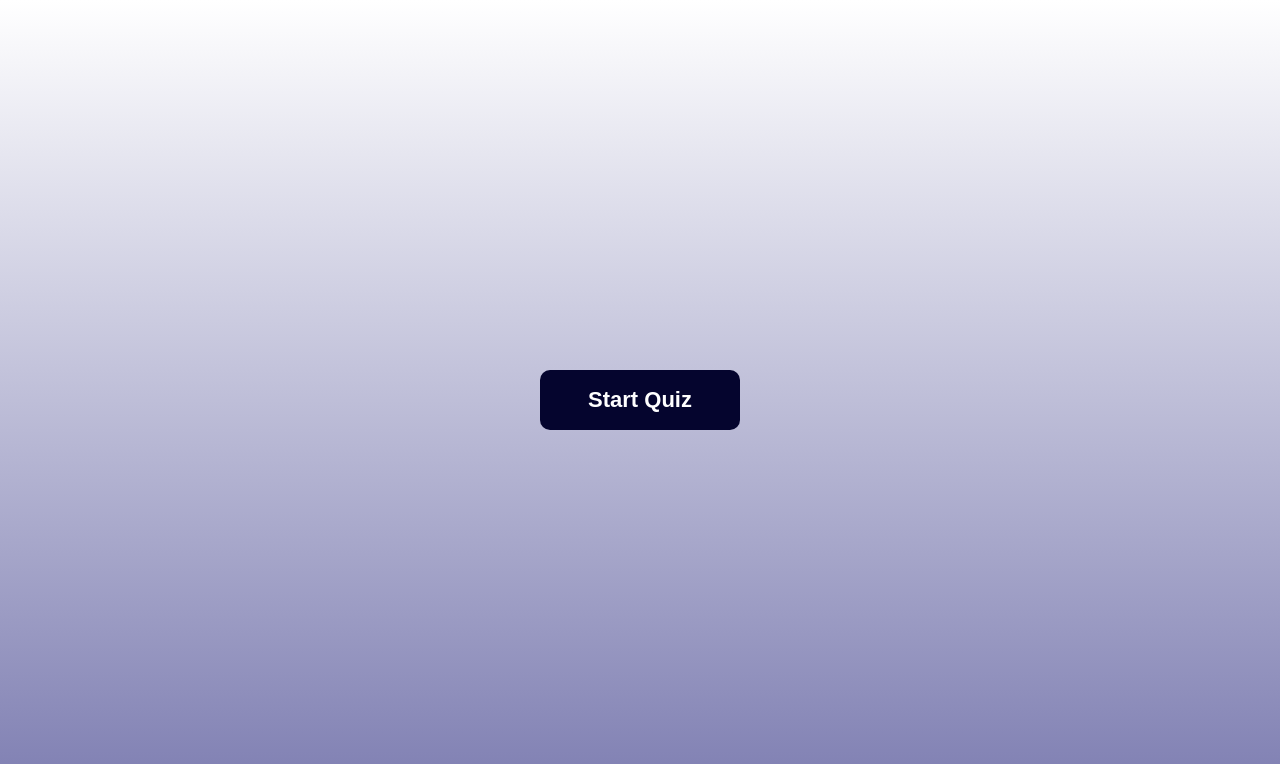
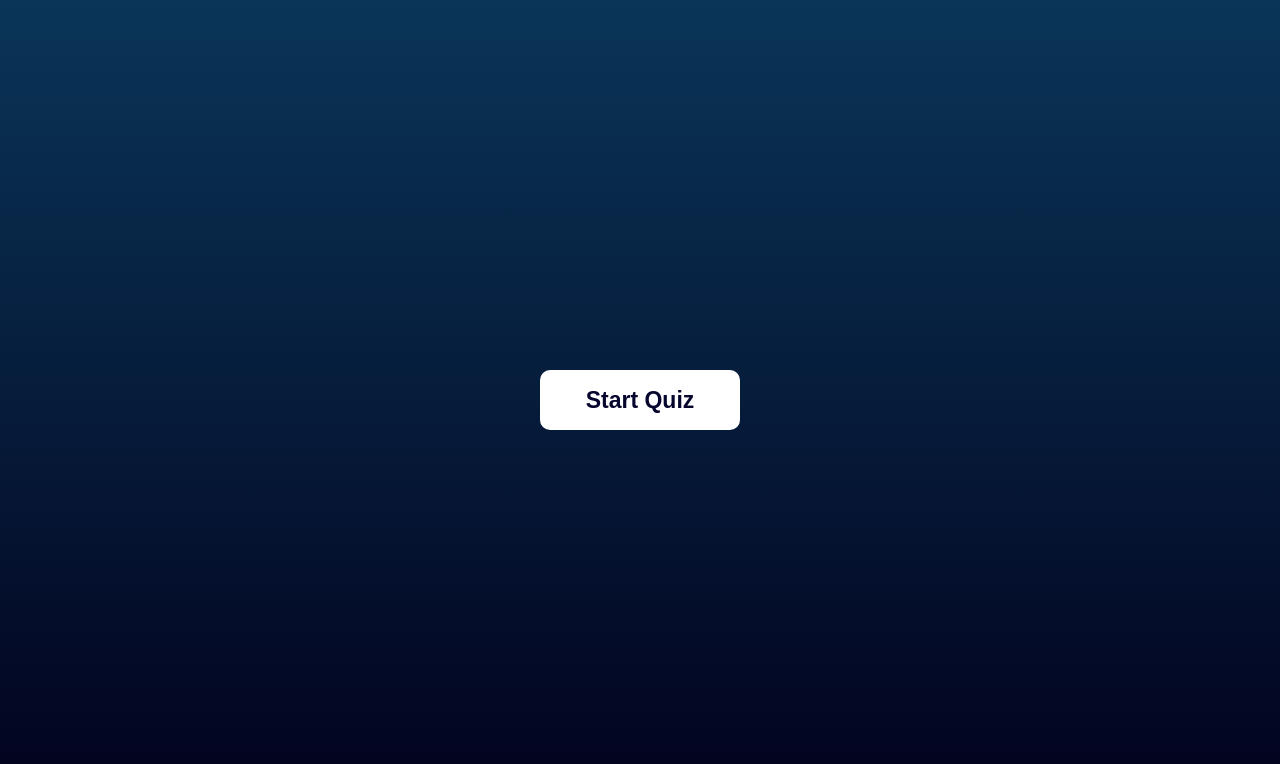
Before and after one commit to Aboli56/Quiz-App, a React (Create React App) app: page / in a window 1280 px wide. Shown: the top 764 px of the page. Built offline with nearby package versions, Linux system fonts and the light colour scheme.

Commit message:
Update quizform.css

```diff
--- a/src/quizform.css
+++ b/src/quizform.css
@@ -10,13 +10,16 @@
     flex-direction: column;
     justify-content: center;
     align-items: center;
-    background-image: linear-gradient(to top, rgb(125, 125, 177), #ffffff);
+    background-image: linear-gradient(to top, rgb(2, 2, 29), #0a3558);
 }
 .main{
     width: 1000px;
     height: 330px;
     background-color: white;
     border-radius: 5px;
+    display: flex;
+    justify-content:center ;
+    align-items: center;
 }
 .list-ans{
     list-style: none;
@@ -29,7 +32,7 @@
     margin: 10px 30px;
     border: none;
     background-color: #fcfafa;
-    border-left: 6px solid rgb(94, 94, 148);
+    border-left: 6px solid rgb(67, 67, 134);
      border-top: 2px solid rgb(229, 229, 240);
     border-right: 0.1px solid rgb(201, 201, 241);
     border-bottom: 1px solid rgb(234, 234, 243);
@@ -47,7 +50,7 @@
     font-size: 21px;
     font-weight: bold;
     padding: 10px 10px;
-    color: rgb(94, 94, 148);
+    color: rgb(18, 18, 83);
 }
 
 .que{
@@ -56,9 +59,6 @@
     font-weight: 600;
 }
 .score{
-    width:100%;
-    height:35vh;
-    margin-top:35px;
     display: flex;
     justify-content: center;
     align-items: center;
@@ -71,7 +71,7 @@
     font-weight: 600;
 }
 .score span{
-    color:rgb(94, 94, 148);
+    color:rgb(43, 43, 109);
 }
 .reset{
     width: 200px;
@@ -80,31 +80,25 @@
     font-weight: bold;
     border-radius: 10px;
     border: none;
-    background-color: rgb(13, 13, 61);
+    background-color: rgb(9, 9, 65);
     color: white;
     cursor: pointer;
 }
 .reset:hover{
-    background-color: rgb(42, 42, 95);
-   transition: all 0.5s ease 0s;
+    background-color: rgb(2, 2, 26);
 }
 .startBtn button{
     width: 200px;
     height: 60px;
-    font-size: 22px;
+    font-size: 23px;
     font-weight: bold;
     border-radius: 10px;
     border: none;
-    background-color: rgb(5, 5, 46);
-    color: white;
+    background-color: white;
+    color: rgb(5, 5, 46);
     cursor: pointer;
 }
-.startBtn img{
-    width: 150px;
-    height: auto;
-    margin-bottom: 20px;
-    margin-top:40px;
-}
+
 .startBtn{
     display: flex;
     justify-content: center;
@@ -113,6 +107,9 @@
     border-radius: 10px;
 }
 .startBtn button:hover{
-   background-color: rgb(42, 42, 95);
-   transition: all 0.5s ease 0s;
+   background-color: rgb(204, 238, 241);
+   font-size: 24px;
+   width: 210px;
+   height:65px;
+
 }
```
